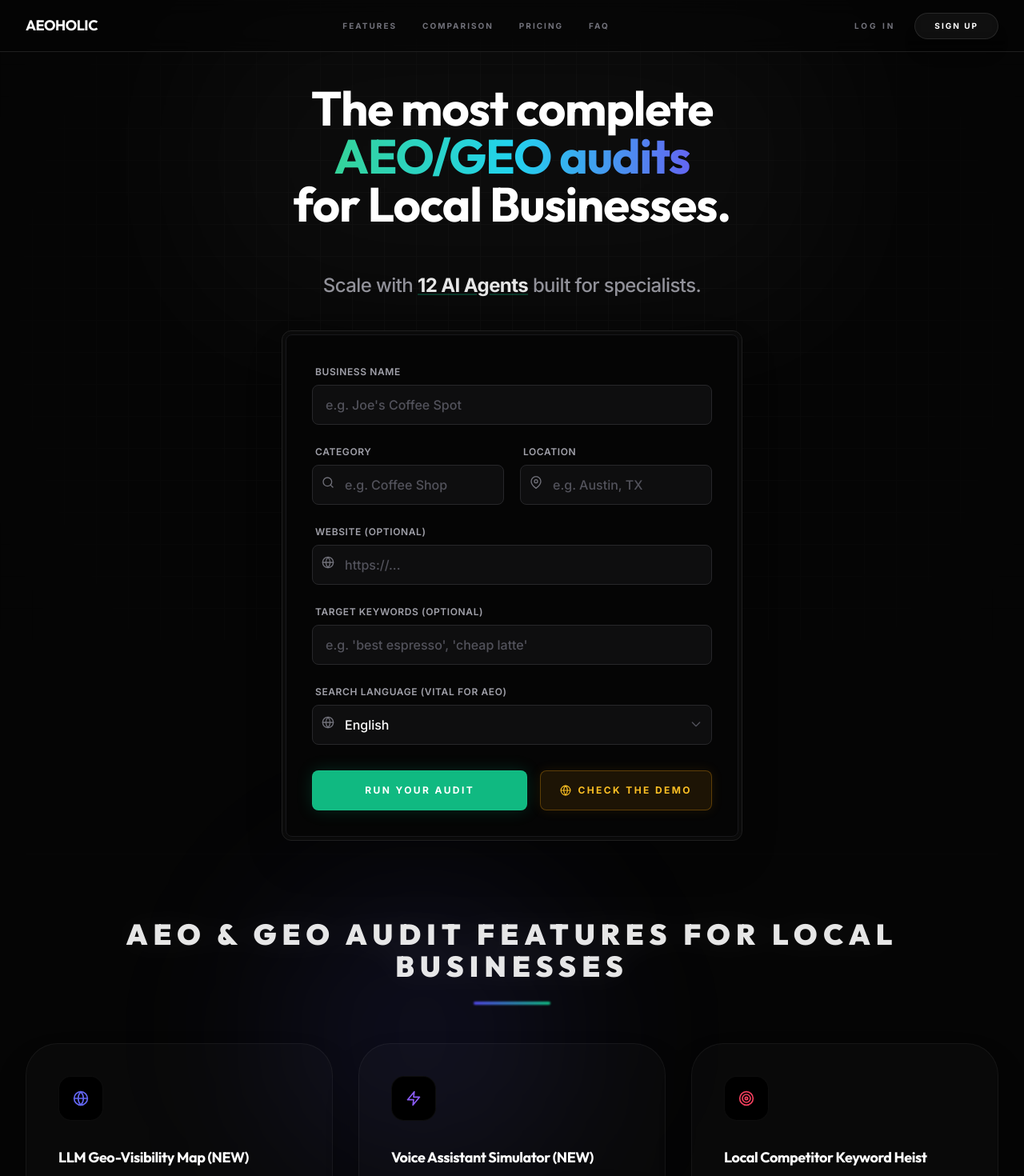
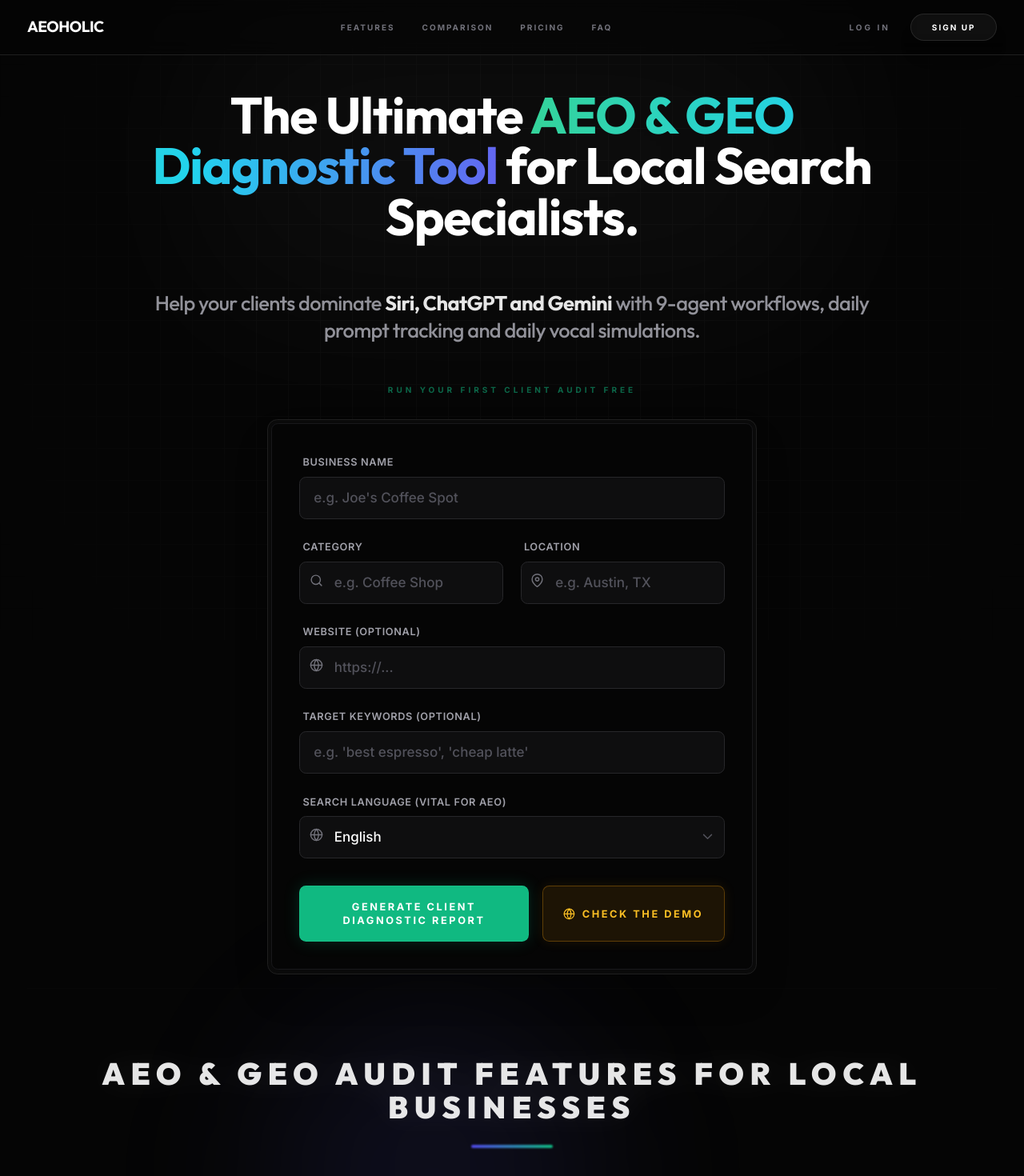
Before and after one commit to anasabouelala/VIRAHOLIC, a React (Vite) app: page / in a window 1280 px wide. Shown: the top 1470 px of the page at 80% size. Built offline with nearby package versions, Linux system fonts and the light colour scheme.

Commit message:
design: global font scale-up to 17px for premium agency feel

```diff
--- a/App.tsx
+++ b/App.tsx
@@ -675,11 +675,15 @@ const App: React.FC = () => {
                     state.loading ? <LoadingScreen /> : !state.result ? (
                       <div className="flex flex-col items-center justify-center min-h-[60vh] animate-slide-up">
                         <header className="text-center mb-10 max-w-5xl px-4 mx-auto">
-                                                <h1 className="text-3xl sm:text-5xl md:text-6xl font-display font-bold text-white mb-8 sm:mb-12 tracking-[-0.02em] leading-[1.1] py-2 px-6">The most complete <br className="hidden sm:block" /><span className="text-transparent bg-clip-text bg-gradient-to-r from-emerald-400 via-cyan-400 to-indigo-500">AEO/GEO audits</span> <br className="hidden sm:block" />for Local Businesses.</h1>
-                                                <p className="text-lg sm:text-xl md:text-2xl text-zinc-400 max-w-3xl mx-auto leading-relaxed font-medium tracking-tight opacity-90 px-2 sm:px-0">Scale with <span className="text-white font-black underline decoration-emerald-500/30">12 AI Agents</span> built for specialists.</p>
+                          <h1 className="text-3xl sm:text-5xl md:text-6xl font-display font-bold text-white mb-8 sm:mb-12 tracking-[-0.02em] leading-[1.1] py-2 px-6">The Ultimate <span className="text-transparent bg-clip-text bg-gradient-to-r from-emerald-400 via-cyan-400 to-indigo-500 text-shadow-glow">AEO & GEO Diagnostic Tool</span> for Local Search Specialists.</h1>
+                          <h2 className="text-xl md:text-2xl text-zinc-400 max-w-4xl mx-auto leading-relaxed font-medium tracking-tight opacity-90 px-4 mb-12">
+                            Help your clients dominate <span className="text-white font-bold">Siri, ChatGPT and Gemini</span> with 9-agent workflows, daily prompt tracking and daily vocal simulations.
+                          </h2>
                         </header>
-                                            <section aria-label="Business Selection Form">
-                                                <BusinessForm
+                        <section aria-label="Business Selection Form" className="relative">
+                          <div className="absolute -top-12 left-1/2 -translate-x-1/2 w-full text-center">
+                            <span className="text-[10px] font-black text-emerald-500 uppercase tracking-[0.4em] animate-pulse">Run Your First Client Audit Free</span>
+                          </div>                                                <BusinessForm
                             onSubmit={(info) => {
                               if (session) {
                                 if (currentProject?.id) {
--- a/components/BusinessForm.tsx
+++ b/components/BusinessForm.tsx
@@ -147,7 +147,7 @@ const BusinessForm: React.FC<Props> = ({ onSubmit, onDemo, isLoading, hideDemo,
                   ACCESS SAVED AUDIT
                 </span>
               ) : (
-                'RUN YOUR AUDIT'
+                'Generate Client Diagnostic Report'
               )}
             </button>
             {!hideDemo && onDemo && !isLocked && (
--- a/index.html
+++ b/index.html
@@ -140,21 +140,29 @@
     }
   </script>
   <style>
+    html {
+      font-size: 17px;
+    }
+
     body {
       font-family: 'Inter', sans-serif;
       background-color: #050505;
+      font-size: 1rem;
+      line-height: 1.6;
       -webkit-font-smoothing: antialiased;
       -moz-osx-font-smoothing: grayscale;
     }
 
-    h1,
-    h2,
-    h3,
-    h4,
-    h5,
-    h6 {
+    h1, h2, h3, h4, h5, h6 {
       font-family: 'Outfit', sans-serif;
+      line-height: 1.25;
+      letter-spacing: -0.02em;
     }
+
+    h1 { font-size: 3.5rem; }
+    h2 { font-size: 2.5rem; }
+    h3 { font-size: 1.75rem; }
+    p { font-size: 1rem; line-height: 1.7; }
 
     /* Tech Grid Background */
     .bg-grid {
```
Lines whose indentation alone changed are shown as unchanged.
